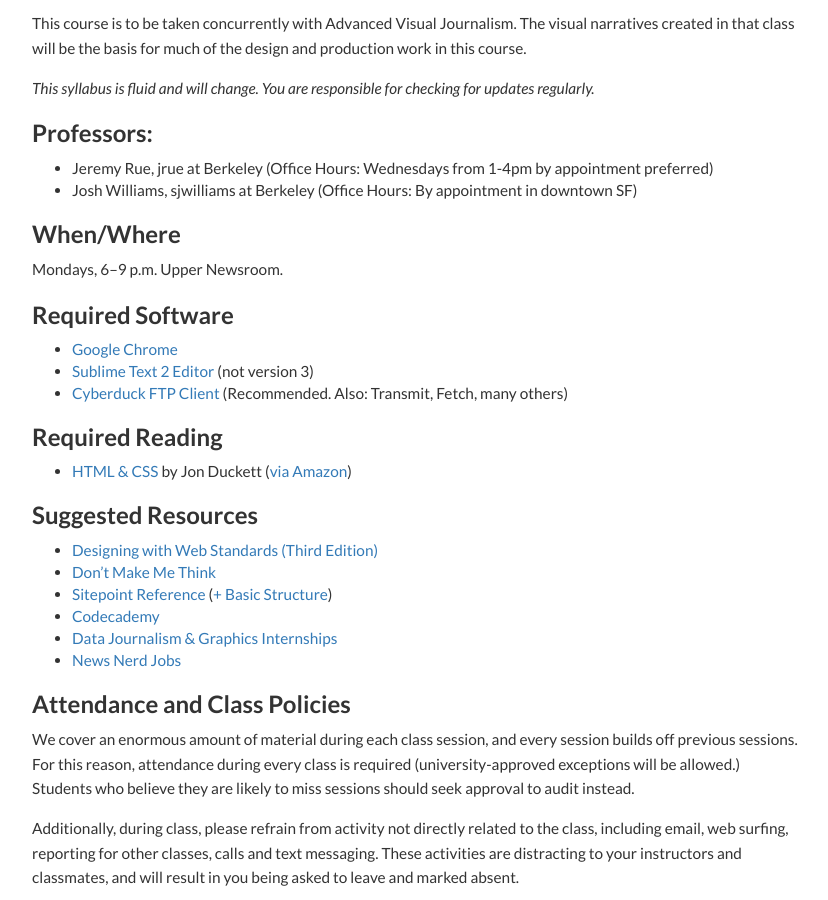
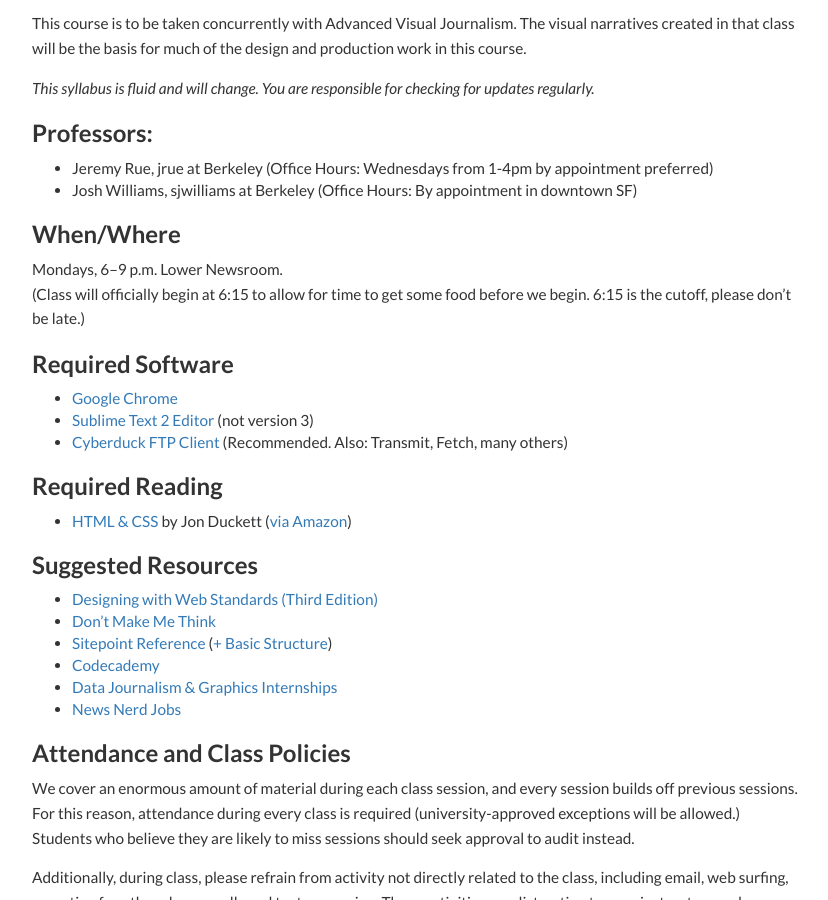
Before and after one commit to ucbsoj/15sp-onlinenewspackages, a Jekyll site: the page built from index.md, in a window 1280 px wide and 900 px high, scrolled down 382 px. Shown: the whole window, without its empty margins (223-1051 px from the left). Built offline with Jekyll 4.4.1, drawn with Linux system fonts in a browser that asks for light colours; Markdown is read by kramdown in place of the engine named in the settings.

Commit message:
added new time and room.

```diff
--- a/index.md
+++ b/index.md
@@ -15,7 +15,8 @@
 
 
 ###When/Where
-Mondays, 6–9 p.m. Upper Newsroom.
+Mondays, 6–9 p.m. Lower Newsroom. <br>
+(Class will officially begin at 6:15 to allow for time to get some food before we begin. 6:15 is the cutoff, please don't be late.)
 
 ###Required Software
 
```
